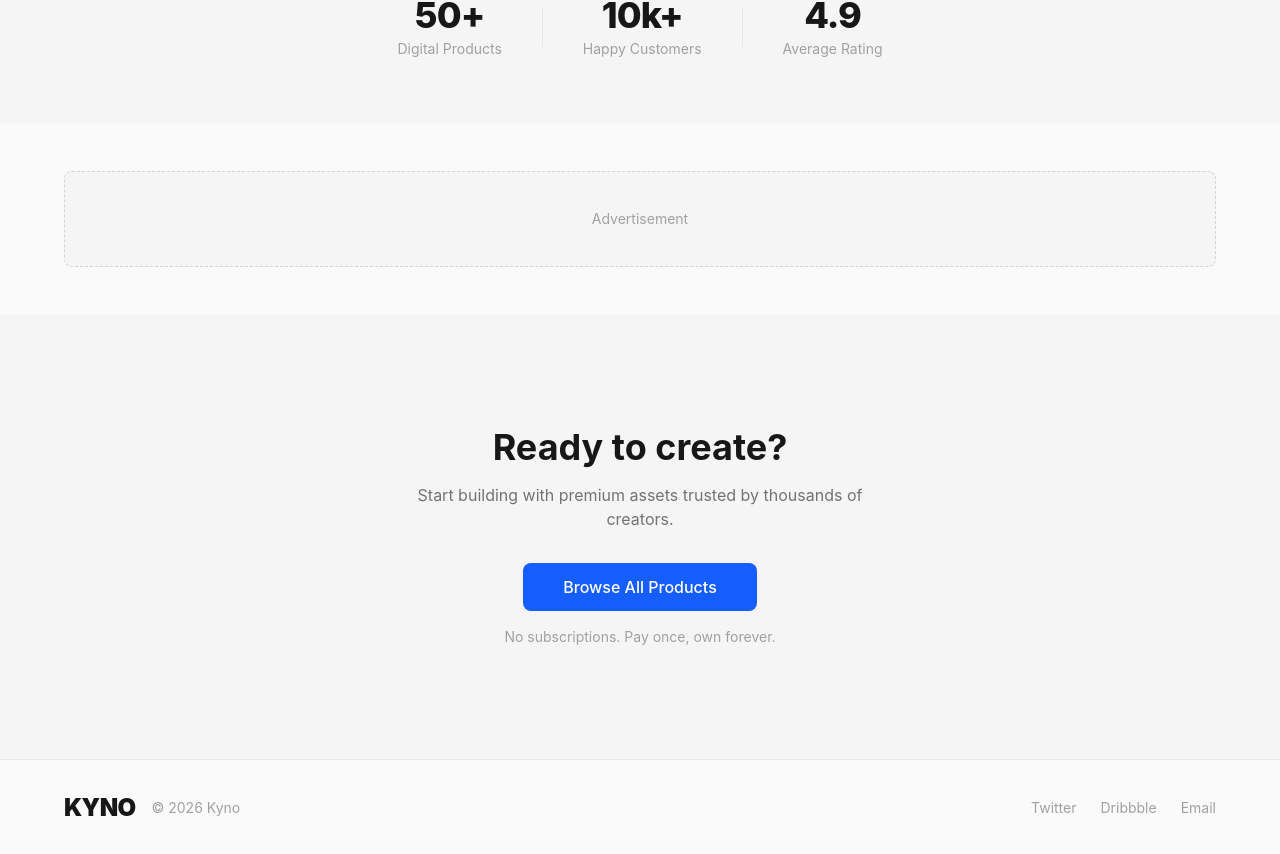
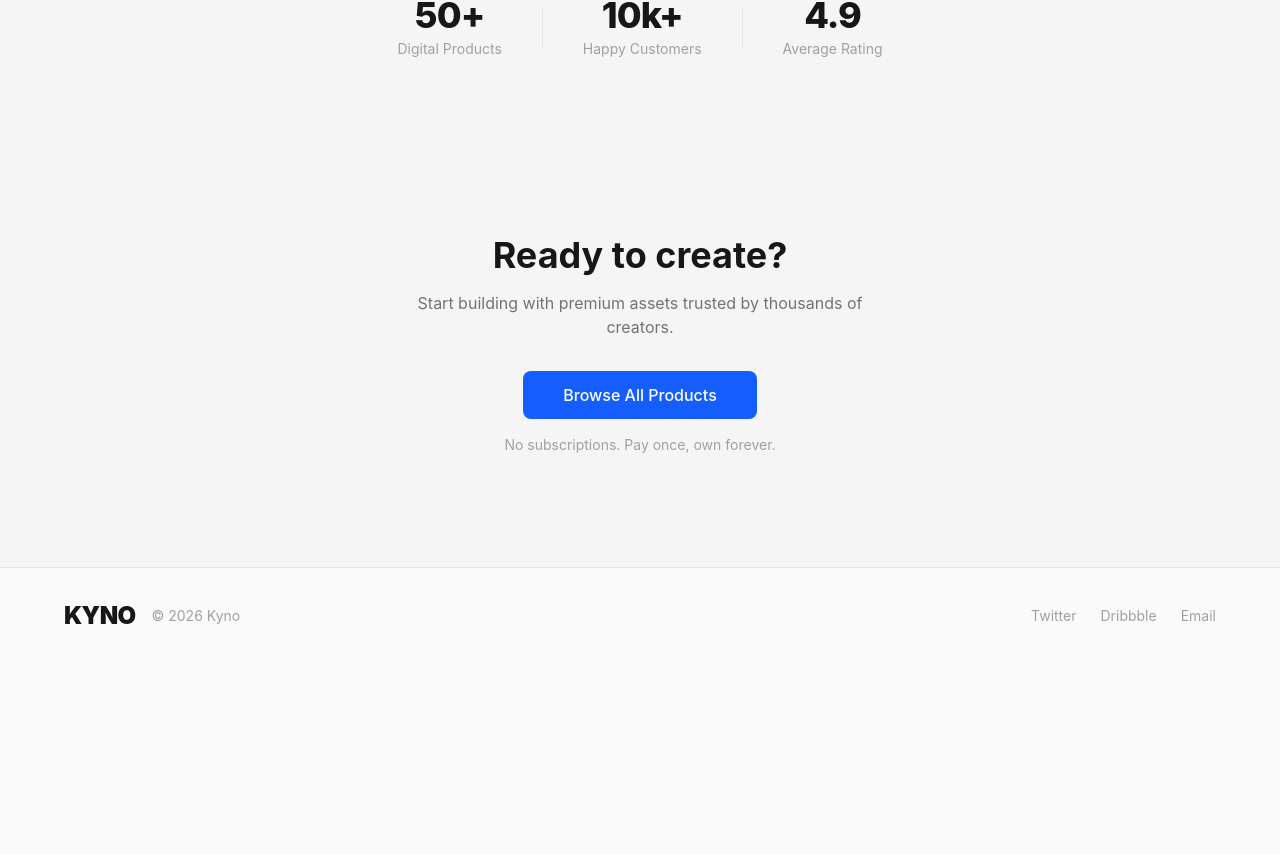
Before and after one commit to KANE-CMD99/kyno, a Next.js app: page / in a window 1280 px wide. Shown: the part 2540-3394 px from the top of the page. After the commit the page ends 3204 px from the top, so only its background shows below. Built offline with nearby package versions, Linux system fonts and the light colour scheme.

Commit message:
fix: hide AdSlot by default — only show when Google Ads is configured

```diff
--- a/src/components/AdSlot.tsx
+++ b/src/components/AdSlot.tsx
@@ -1,6 +1,7 @@
 export default function AdSlot() {
+  // Hidden by default — remove the `hidden` class when Google Ads is configured
   return (
-    <section className="bg-[#FAFAFA] px-6 py-12">
+    <section className="bg-[#FAFAFA] px-6 py-12 hidden">
       <div className="mx-auto max-w-6xl">
         <div
           id="ad-slot"
```
